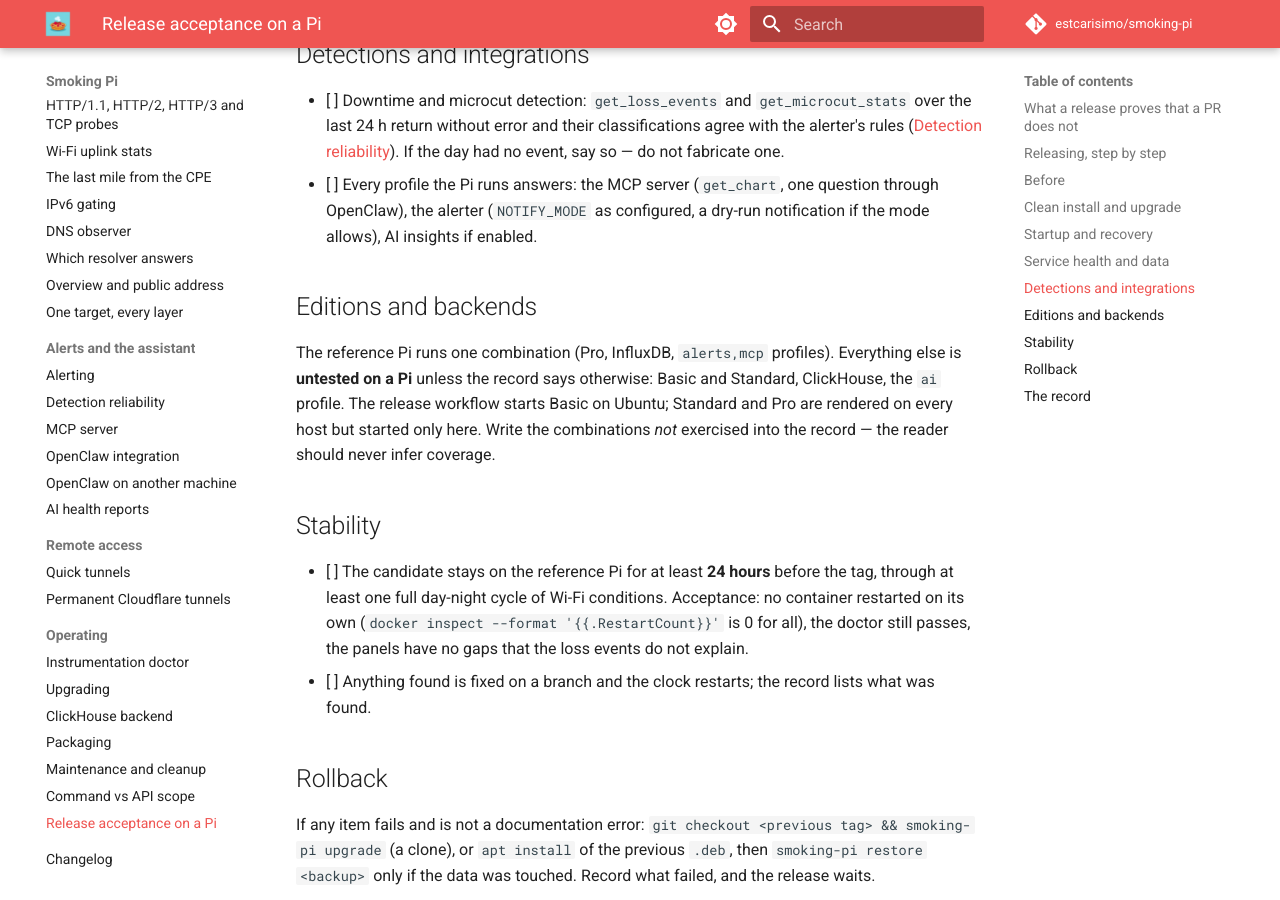
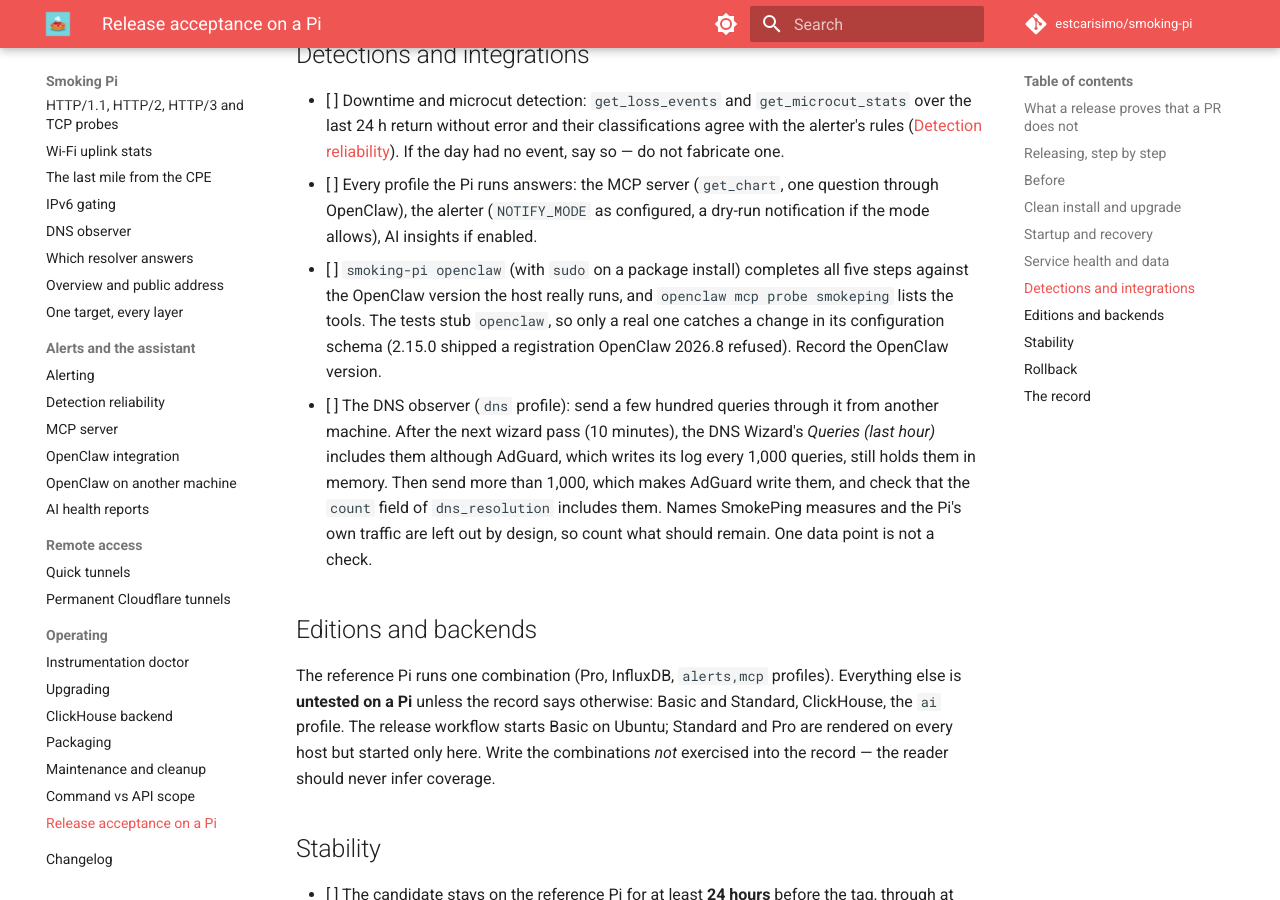
Before and after one commit to estcarisimo/smoking-pi, an MkDocs documentation site: the page built from docs/release-acceptance.md, in a window 1280 px wide and 900 px high, scrolled down 3864 px. Built offline with MkDocs 1.6.1 and Material for MkDocs 9.7.7, drawn with Linux system fonts in a browser that asks for light colours; comment, search, counter and statistics services are not loaded.

Commit message:
docs(release): acceptance runs smoking-pi openclaw for real and checks the DNS observer's counts (#191)
* docs(release): acceptance runs smoking-pi openclaw for real and checks the DNS observer's counts

Co-Authored-By: Claude Opus 5.5 <noreply@anthropic.com>

* docs(release): review -- no overclaim, two patch releases, the count field

Co-Authored-By: Claude Opus 5.5 <noreply@anthropic.com>

---------

Co-authored-by: Claude Opus 5.5 <noreply@anthropic.com>

```diff
--- a/docs/release-acceptance.md
+++ b/docs/release-acceptance.md
@@ -157,6 +157,20 @@ clean install there is the missing half — until then the record says
 - [ ] Every profile the Pi runs answers: the MCP server (`get_chart`, one
   question through OpenClaw), the alerter (`NOTIFY_MODE` as configured, a
   dry-run notification if the mode allows), AI insights if enabled.
+- [ ] `smoking-pi openclaw` (with `sudo` on a package install) completes
+  all five steps against the OpenClaw version the host really runs, and
+  `openclaw mcp probe smokeping` lists the tools. The tests stub
+  `openclaw`, so only a real one catches a change in its configuration
+  schema (2.15.0 shipped a registration OpenClaw 2026.8 refused). Record
+  the OpenClaw version.
+- [ ] The DNS observer (`dns` profile): send a few hundred queries through
+  it from another machine. After the next wizard pass (10 minutes), the
+  DNS Wizard's *Queries (last hour)* includes them although AdGuard,
+  which writes its log every 1,000 queries, still holds them in memory.
+  Then send more than 1,000, which makes AdGuard write them, and check
+  that the `count` field of `dns_resolution` includes them. Names SmokePing measures
+  and the Pi's own traffic are left out by design, so count what should
+  remain. One data point is not a check.
 
 ## Editions and backends
 
```
Also changed, not shown: CHANGELOG.md (+14 -0 lines).
